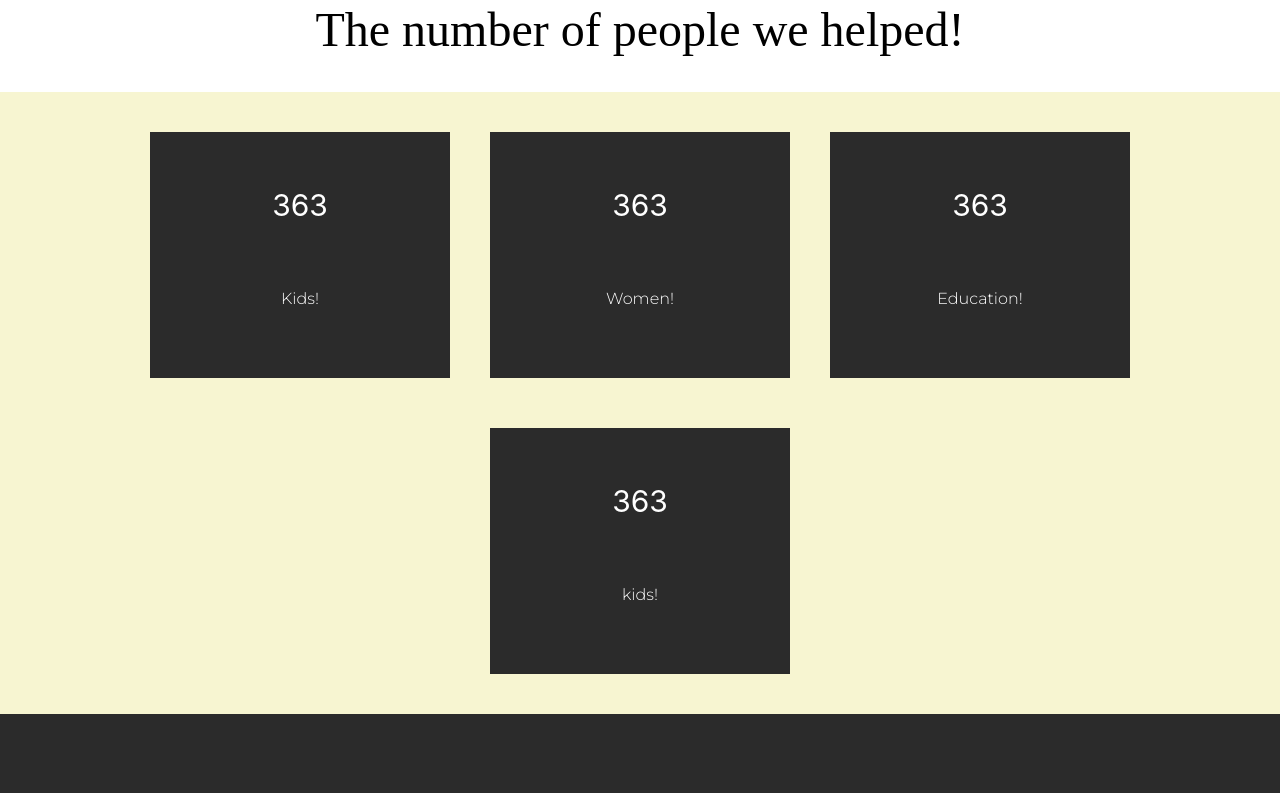
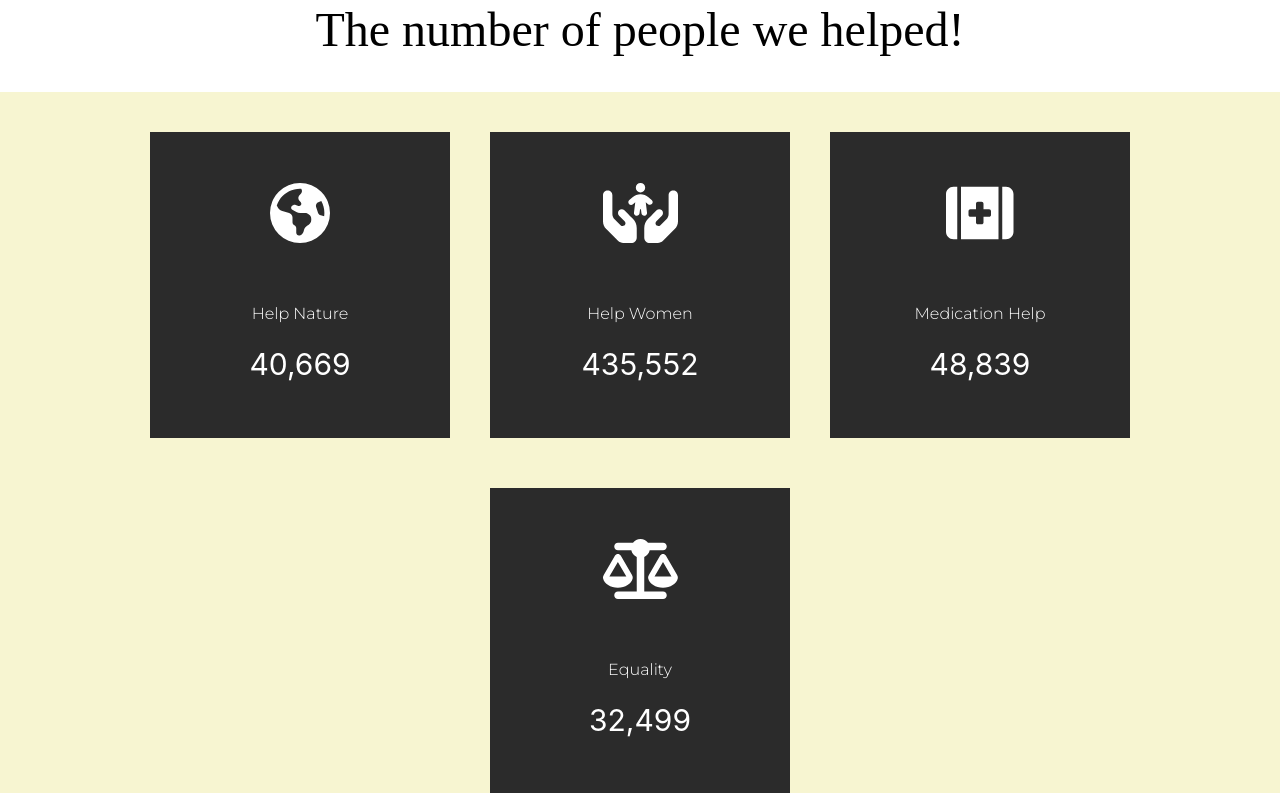
Before and after one commit to Majoissa/SoulPlatesProject, a React (Create React App) app in the folder react-app/: page / in a window 1280 px wide. Shown: the part 3360-4153 px from the top of the page. Built offline with nearby package versions, Linux system fonts and the light colour scheme; a web font is replaced by a local one.

Commit message:
Animated count icon

```diff
--- a/react-app/src/components/animatedCountComponent/AnimatedCountUp.jsx
+++ b/react-app/src/components/animatedCountComponent/AnimatedCountUp.jsx
@@ -3,7 +3,11 @@ import './AnimatedCountUp.css';
 import CountUp from 'react-countup';
 import ScrollTrigger from "react-scroll-trigger";
 import Title from "../donation/General-Components/Title";
-
+import {FontAwesomeIcon} from '@fortawesome/react-fontawesome';
+import {faEarthAmericas} from '@fortawesome/free-solid-svg-icons';
+import {faHandsHoldingChild} from '@fortawesome/free-solid-svg-icons';
+import {faKitMedical} from '@fortawesome/free-solid-svg-icons';
+import {faScaleBalanced} from '@fortawesome/free-solid-svg-icons';
 
 
 function AnimatedCountUp() {
@@ -18,8 +22,10 @@ function AnimatedCountUp() {
                 <ScrollTrigger onEnter={() => setCounter(true)} onExit={() => setCounter(false)}>
                     <div className='animated-count-section'>
                         <div className='animated-count'>
-                            {counter && <CountUp start={0} end={1000} duration={10} delay={0} style={{fontSize:'30px'}}/>}
-                            <Title subtitle="Kids!" style={{fontsize: '16px', margin: '0', padding: '0'}}/>
+                            <FontAwesomeIcon icon={faEarthAmericas} style={{fontSize: '60px'}} />
+                            <Title subtitle="Help Nature" style={{fontsize: '16px', margin: '0', padding: '0'}}/>
+                            {counter &&
+                            <CountUp start={0} end={75000} duration={10} delay={0} style={{fontSize: '30px'}}/>}
                         </div>
                     </div>
                 </ScrollTrigger>
@@ -27,8 +33,10 @@ function AnimatedCountUp() {
                 <ScrollTrigger onEnter={() => setCounter(true)} onExit={() => setCounter(false)}>
                     <div className='animated-count-section'>
                         <div className='animated-count'>
-                            {counter && <CountUp start={0} end={1000} duration={10} delay={0} style={{fontSize:'30px'}}/>}
-                            <Title subtitle="Women!" style={{fontsize: '16px', margin: '0', padding: '0'}}/>
+                            <FontAwesomeIcon icon={faHandsHoldingChild} style={{fontSize: '60px'}}/>
+                            <Title subtitle="Help Women" style={{fontsize: '16px', margin: '0', padding: '0'}}/>
+                            {counter &&
+                            <CountUp start={0} end={800000} duration={10} delay={0} style={{fontSize: '30px'}}/>}
                         </div>
                     </div>
                 </ScrollTrigger>
@@ -36,8 +44,10 @@ function AnimatedCountUp() {
                 <ScrollTrigger onEnter={() => setCounter(true)} onExit={() => setCounter(false)}>
                     <div className='animated-count-section'>
                         <div className='animated-count'>
-                            {counter && <CountUp start={0} end={1000} duration={10} delay={0} style={{fontSize:'30px'}}/>}
-                            <Title subtitle="Education!" style={{fontsize: '16px', margin: '0', padding: '0'}}/>
+                            <FontAwesomeIcon icon={faKitMedical}  style={{fontSize: '60px'}}/>
+                            <Title subtitle="Medication Help" style={{fontsize: '16px', margin: '0', padding: '0'}}/>
+                            {counter &&
+                            <CountUp start={0} end={90000} duration={10} delay={0} style={{fontSize: '30px'}}/>}
                         </div>
                     </div>
                 </ScrollTrigger>
@@ -45,14 +55,15 @@ function AnimatedCountUp() {
                 <ScrollTrigger onEnter={() => setCounter(true)} onExit={() => setCounter(false)}>
                     <div className='animated-count-section'>
                         <div className='animated-count'>
-                            {counter && <CountUp start={0} end={1000} duration={10} delay={0} style={{fontSize:'30px'}}/>}
-                            <Title subtitle="kids!" style={{fontsize: '16px', margin: '0', padding: '0'}}/>
+                            <FontAwesomeIcon icon={faScaleBalanced} style={{fontSize: '60px'}}/>
+                            <Title subtitle="Equality" style={{fontsize: '16px', margin: '0', padding: '0'}}/>
+                            {counter &&
+                            <CountUp start={0} end={60000} duration={10} delay={0} style={{fontSize: '30px'}}/>}
                         </div>
                     </div>
                 </ScrollTrigger>
             </div>
         </>
-
     )
 }
 
```
